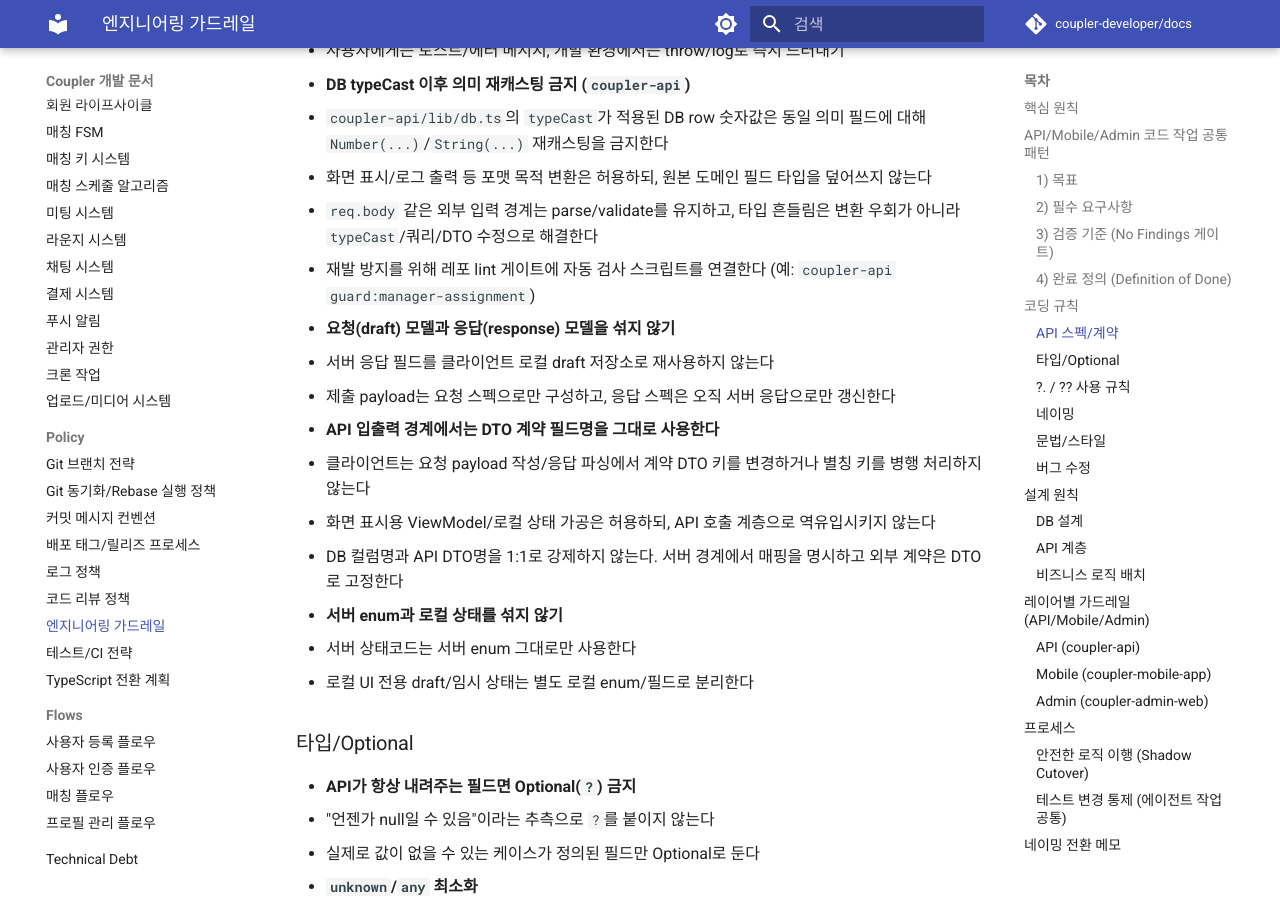
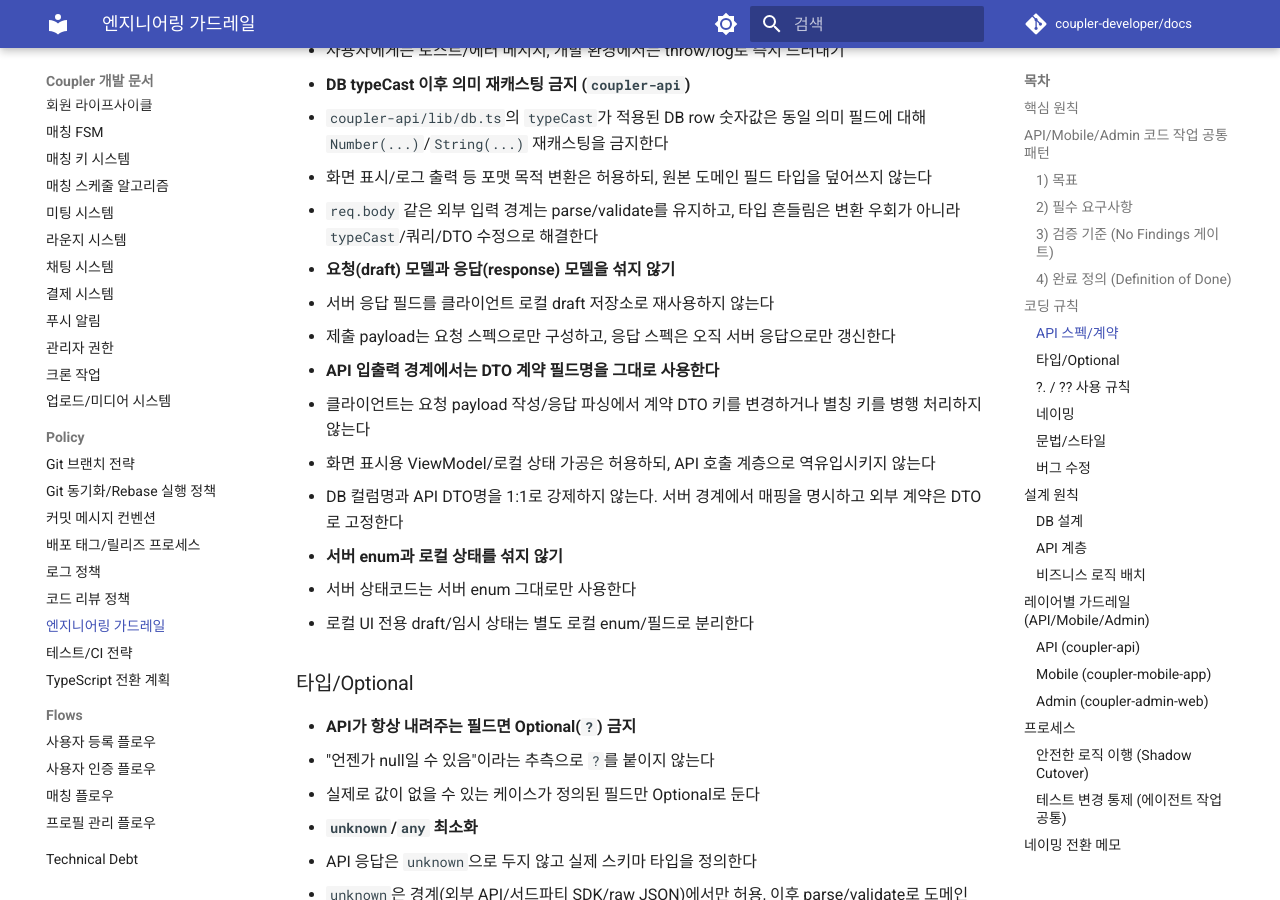
Before and after one commit to coupler-developer/docs, an MkDocs documentation site: the page built from content/policy/engineering-guardrails.md, in a window 1280 px wide and 900 px high, scrolled down 2073 px. Built offline with MkDocs 1.6.1 and Material for MkDocs 9.7.7, drawn with Linux system fonts in a browser that asks for light colours; comment, search, counter and statistics services are not loaded.

Commit message:
chore: 오류제거

```diff
--- a/content/policy/engineering-guardrails.md
+++ b/content/policy/engineering-guardrails.md
@@ -66,7 +66,6 @@
   - `coupler-api/lib/db.ts`의 `typeCast`가 적용된 DB row 숫자값은 동일 의미 필드에 대해 `Number(...)`/`String(...)` 재캐스팅을 금지한다
   - 화면 표시/로그 출력 등 포맷 목적 변환은 허용하되, 원본 도메인 필드 타입을 덮어쓰지 않는다
   - `req.body` 같은 외부 입력 경계는 parse/validate를 유지하고, 타입 흔들림은 변환 우회가 아니라 `typeCast`/쿼리/DTO 수정으로 해결한다
-  - 재발 방지를 위해 레포 lint 게이트에 자동 검사 스크립트를 연결한다 (예: `coupler-api` `guard:manager-assignment`)
 - **요청(draft) 모델과 응답(response) 모델을 섞지 않기**
   - 서버 응답 필드를 클라이언트 로컬 draft 저장소로 재사용하지 않는다
   - 제출 payload는 요청 스펙으로만 구성하고, 응답 스펙은 오직 서버 응답으로만 갱신한다
```
